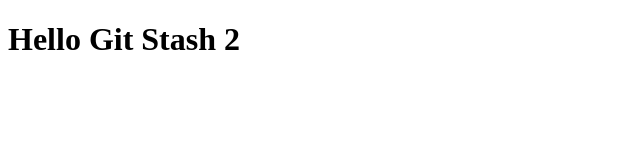
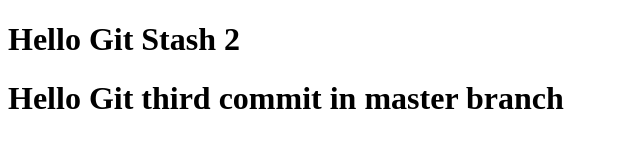
Before and after one commit to sraghuvanshi/advance_git, a plain HTML site: page index.html in a window 1280 px wide. Shown: the whole page, without its empty margins (0-640 px from the left). Drawn offline with Linux system fonts and the light colour scheme.

Commit message:
third commit master

```diff
--- a/index.html
+++ b/index.html
@@ -12,5 +12,6 @@
   </head>
   <body>
     <h1>Hello Git Stash 2</h1>
+    <h1>Hello Git third commit in master branch</h1>
   </body>
 </html>
```
